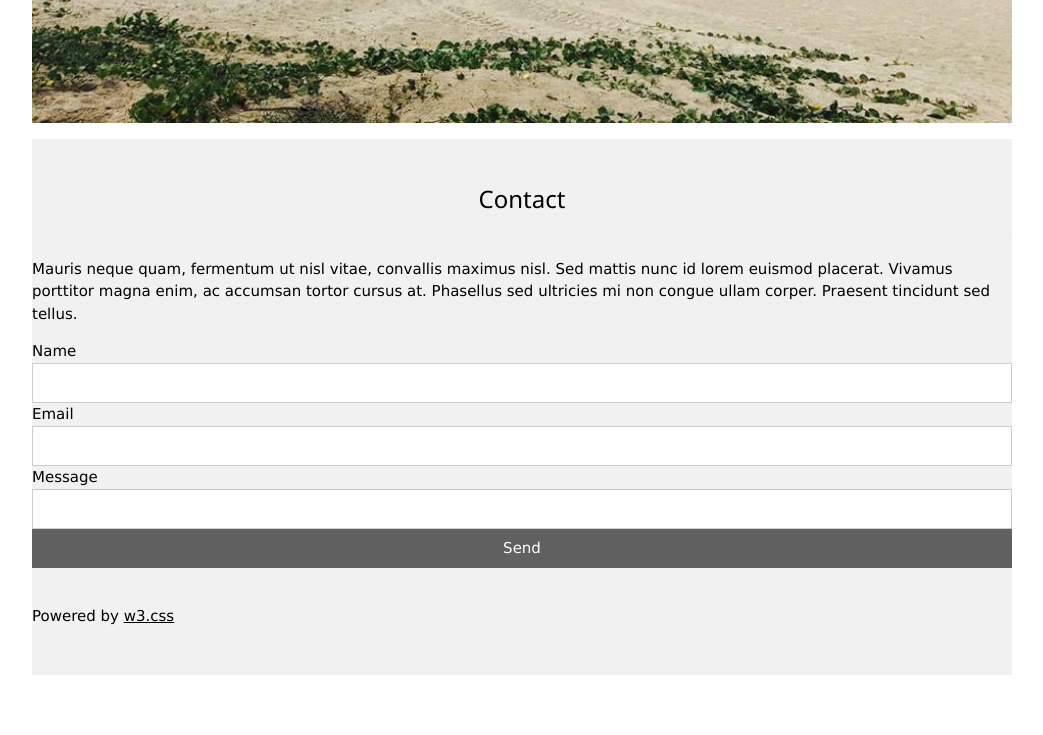
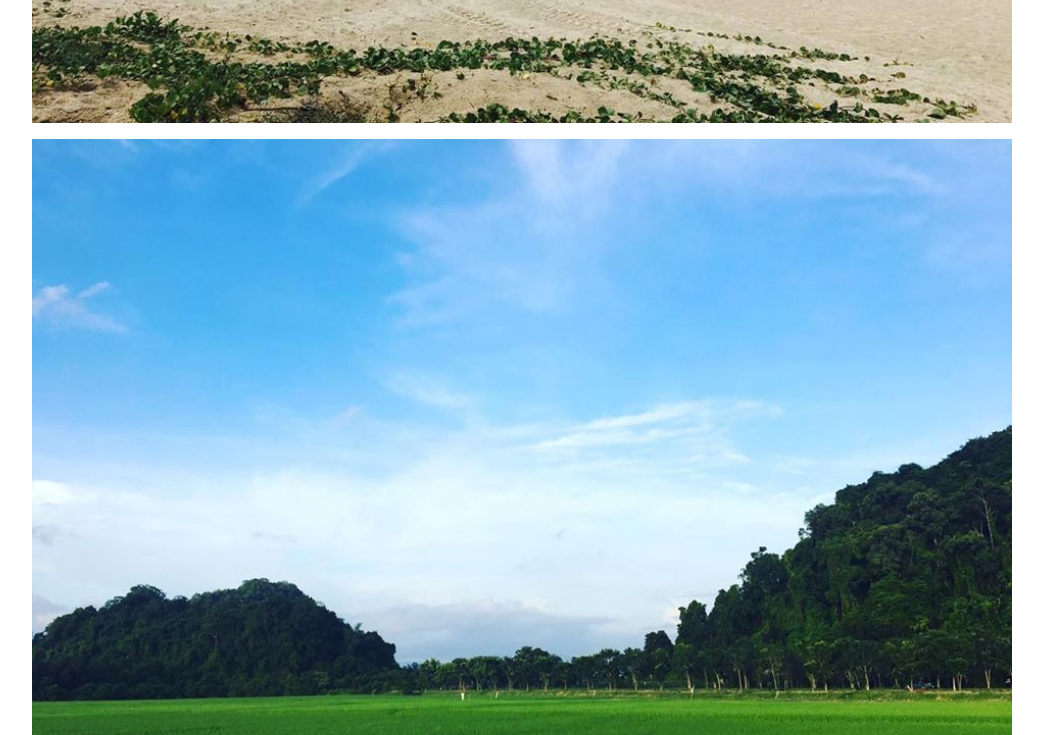
Before and after one commit to parapalm/chopakay.github.io, a plain HTML site: page index.html in a window 1280 px wide. Shown: the part 3020-3755 px from the top of the page, without its empty margins (118-1161 px from the left). Before the commit the page ends 3695 px from the top, so only its background shows below. Drawn offline with nearby package versions, Linux system fonts and the light colour scheme.

Commit message:
Update index.html

```diff
--- a/index.html
+++ b/index.html
@@ -38,6 +38,7 @@
   <img src="nam.jpg" alt="Ocean" class="w3-image w3-margin-top" width="1000" height="500">
   <img src="sea.jpg" alt="Oceann" class="w3-image w3-margin-top" width="1000" height="500">
   <img src="seaa.jpg" alt="Falls" class="w3-image w3-margin-top" width="1000" height="500">
+  <img src="nana.jpg" alt="cornfield" class="w3-image w3-margin-top" width="1000" height="500">
   <!-- Contact -->
   <div class="w3-light-grey w3-padding-xlarge w3-padding-32 w3-margin-top" id="contact">
     <h3 class="w3-center">Contact</h3>
```
